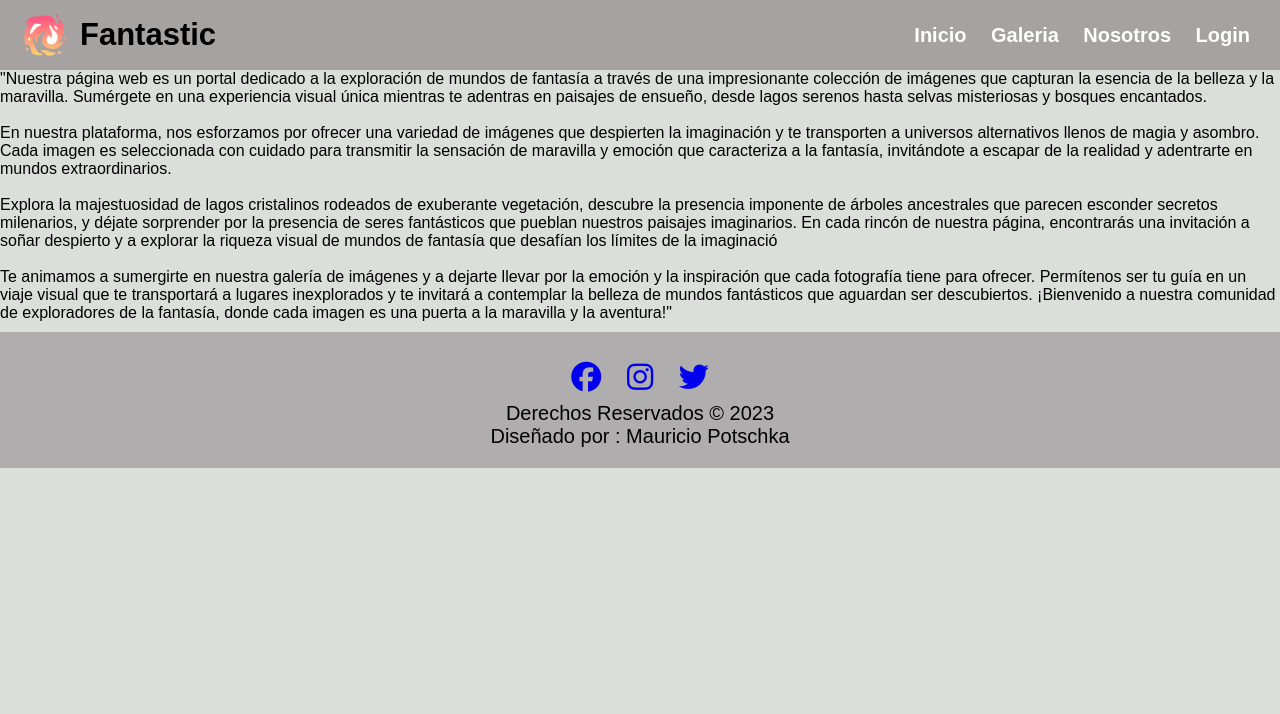
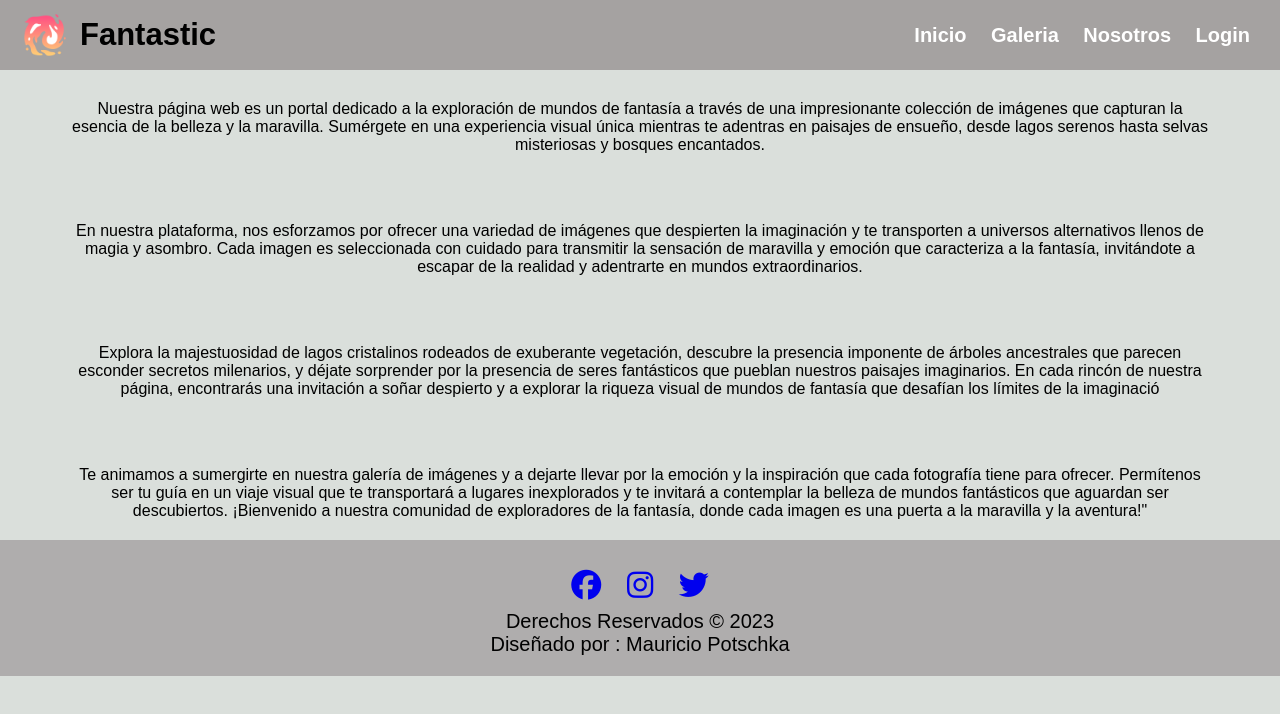
Before and after one commit to Mauricio111111/pryecto_final_silicon, a plain HTML site: page pages/nosotros.html in a window 1280 px wide. Drawn offline with Linux system fonts and the light colour scheme.

Commit message:
agregados

```diff
--- a/css/nosotros.css
+++ b/css/nosotros.css
@@ -1,5 +1,13 @@
+.contenedor{
+    text-align: center;
+    align-items: center;
+}
 
-
+.contenedor p{
+    margin: 30px 70px 20px ;
+    font-size: 20;
+    font-weight: 500;
+}
 
 
 
@@ -23,7 +31,7 @@
     align-items: center;
     font-family: Arial, Helvetica, sans-serif;
     font-size: 20px;
-    font-weight: 500px;
+    font-weight: 500;
     margin-bottom: 0;
 }
 
--- a/inportar.json
+++ b/inportar.json
@@ -1,7 +1,7 @@
 {
     "text":{
         "primertexto" :{
-            "texto" : "Nuestra página web es un portal dedicado a la exploración de mundos de fantasía a través de una impresionante colección de imágenes que capturan la esencia de la belleza y la maravilla. Sumérgete en una experiencia visual única mientras te adentras en paisajes de ensueño, desde lagos serenos hasta selvas //misteriosas y bosques encantados."
+            "texto" : "Nuestra página web es un portal dedicado a la exploración de mundos de fantasía a través de una impresionante colección de imágenes que capturan la esencia de la belleza y la maravilla. Sumérgete en una experiencia visual única mientras te adentras en paisajes de ensueño, desde lagos serenos hasta selvas misteriosas y bosques encantados."
         }
     }
 
--- a/java-script/nosotros.js
+++ b/java-script/nosotros.js
@@ -9,4 +9,12 @@ fetch("../inportar.json")
         let texto = inportar.text.primertexto.texto
         console.log(texto)
 
+
+        let parrafo = document.createElement("p")
+        contenedorParafo.style.margin = "30px 70px 20px";
+        contenedorParafo.appendChild(document.createTextNode(texto))
+
+
+
+
     })
--- a/pages/nosotros.html
+++ b/pages/nosotros.html
@@ -23,8 +23,9 @@
             <a href="./login.html">Login</a>
         </nav>
     </header>
-    <main>
-        <p id"parrafo">"Nuestra página web es un portal dedicado a la exploración de mundos de fantasía a través de una impresionante colección de imágenes que capturan la esencia de la belleza y la maravilla. Sumérgete en una experiencia visual única mientras te adentras en paisajes de ensueño, desde lagos serenos hasta selvas misteriosas y bosques encantados.</p>
+    <main class="contenedor">
+        <p id="parrafo"></p>
+
         <br>
         <p>En nuestra plataforma, nos esforzamos por ofrecer una variedad de imágenes que despierten la imaginación y te transporten a universos alternativos llenos de magia y asombro. Cada imagen es seleccionada con cuidado para transmitir la sensación de maravilla y emoción que caracteriza a la fantasía, invitándote a escapar de la realidad y adentrarte en mundos extraordinarios.</p>
         <br>
```
Also changed, not shown: java-script/prueva.js (added, +12 -0 lines), readme.txt (added).
